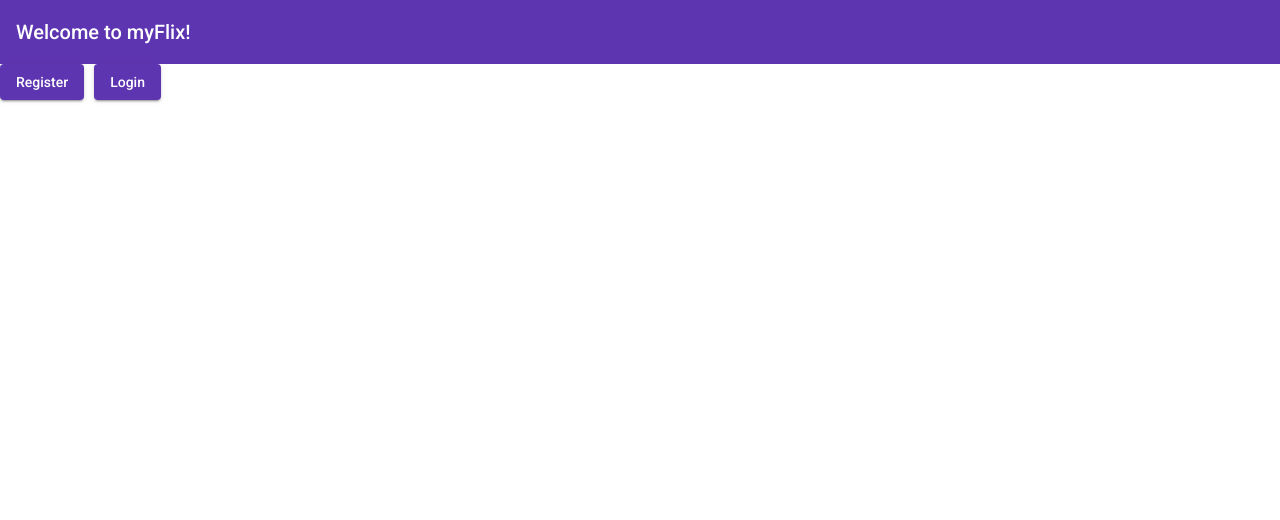
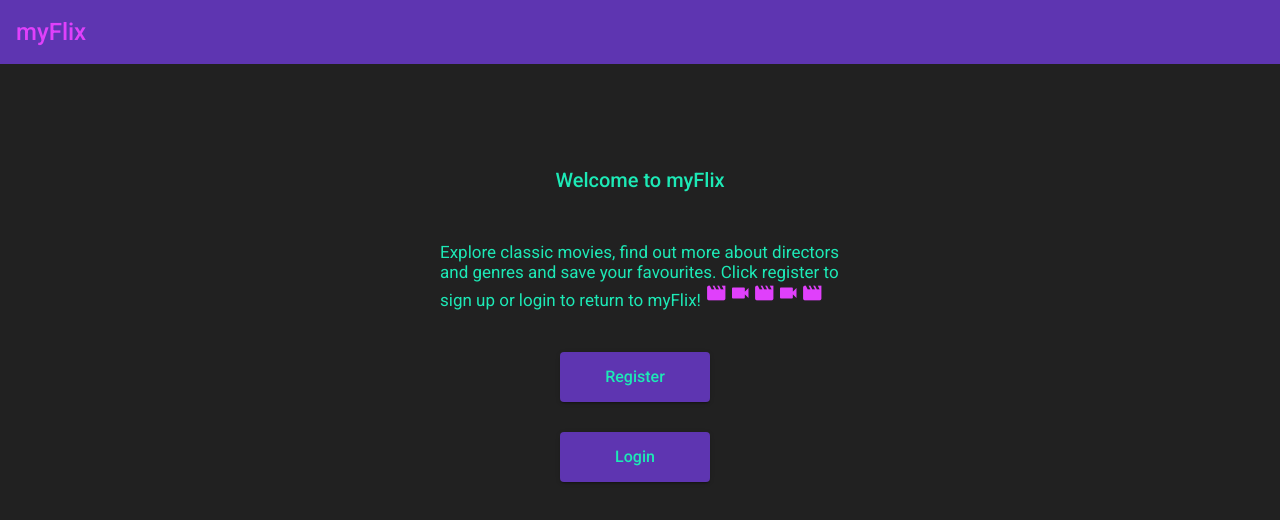
Before and after one commit to Penny167/myFlix-Angular-client, an Angular app: page /welcome in a window 1280 px wide. Shown: the top 520 px of the page. Built offline with nearby package versions, Linux system fonts and the light colour scheme.

Commit message:
Styled welcome page.

```diff
--- a/src/app/welcome-page/welcome-page.component.html
+++ b/src/app/welcome-page/welcome-page.component.html
@@ -1,7 +1,13 @@
 <mat-toolbar color="primary">
-  <span>Welcome to myFlix!</span>
+  <span>myFlix</span>
 </mat-toolbar>
+<div class="welcome-wrapper">
   <div class="main-page">
+    <h2>Welcome to myFlix</h2>
+    <p>Explore classic movies, find out more about directors and genres and save your favourites.
+      Click register to sign up or login to return to myFlix!
+      <mat-icon>movie</mat-icon><mat-icon>videocam</mat-icon><mat-icon>movie</mat-icon><mat-icon>videocam</mat-icon><mat-icon>movie</mat-icon>
+    </p>
 <!-- event binding used to invoke the respective functions in the app component when the buttons are clicked -->
     <button mat-raised-button (click)="openUserRegistrationDialog()" style="margin-right: 10px;" color="primary">
       Register
@@ -10,3 +16,4 @@
       Login
     </button>
   </div>
+</div>
--- a/src/app/welcome-page/welcome-page.component.scss
+++ b/src/app/welcome-page/welcome-page.component.scss
@@ -0,0 +1,41 @@
+.mat-toolbar {
+  color: #E040FB;
+  font-size: x-large;
+}
+
+.mat-raised-button {
+  color: #1DE9B6;
+  width: 150px;
+  height: 50px;
+  font-size: medium;
+}
+
+.main-page {
+  display: flex;
+  flex-direction: column;
+  align-items: center;
+  gap: 30px;
+  width: 400px;
+}
+
+p {
+  color: #1DE9B6;
+  font-size: 17px;
+}
+
+h2 {
+  color: #1DE9B6;
+}
+
+.welcome-wrapper {
+  background-color: #212121;
+  height: 100%;
+  display: flex;
+  justify-content: center;
+  padding-top: 100px;
+}
+
+.mat-icon {
+  font-size: 22px;
+  color: #E040FB;
+}
```
Lines whose indentation alone changed are shown as unchanged.
